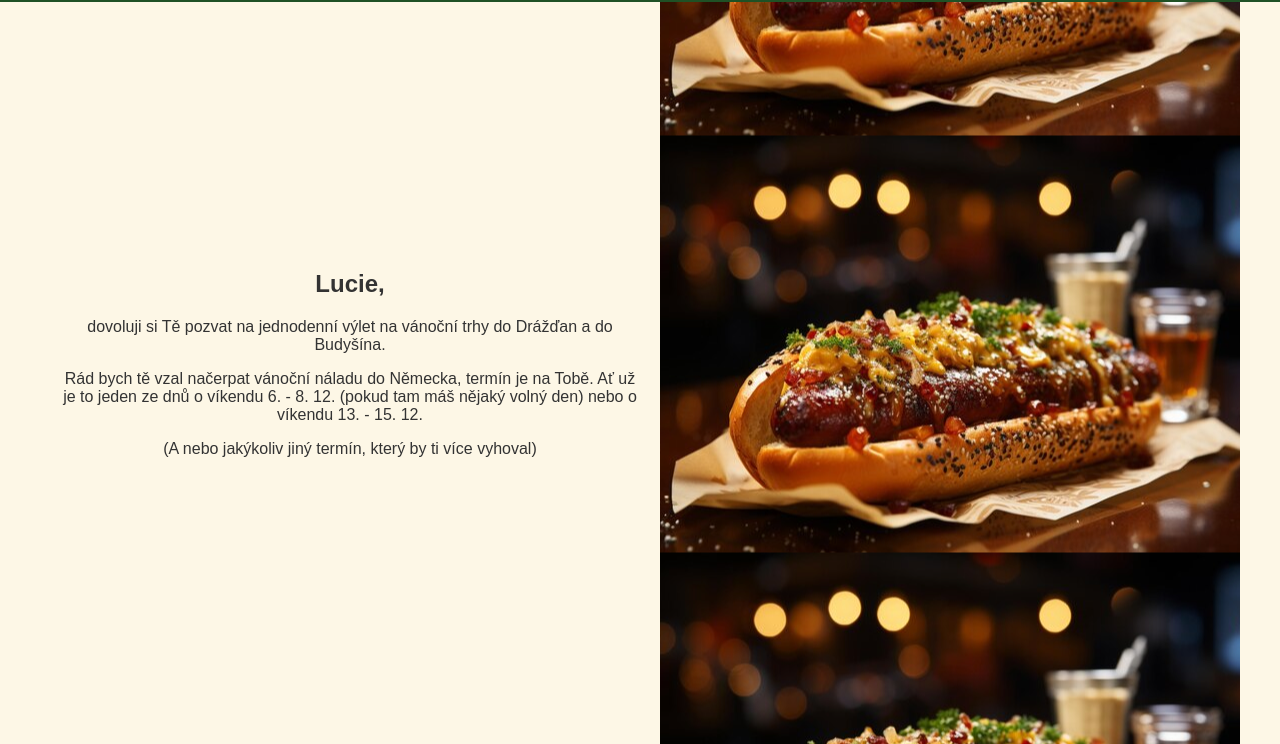
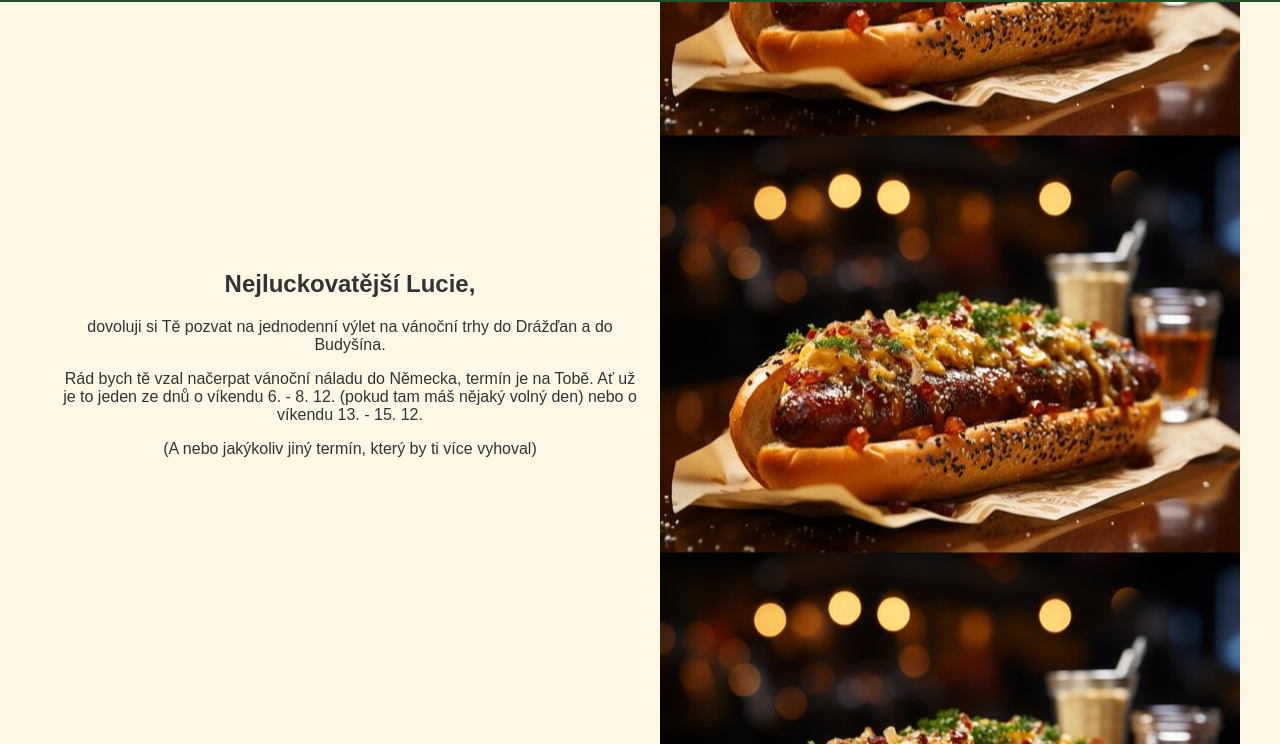
Before and after one commit to kefiiiiR/vanocni_lucie, a plain HTML site: page index.html in a window 1280 px wide. Shown: the part 56-800 px from the top of the page. Drawn offline with Linux system fonts and the light colour scheme.

Commit message:
Update index.html

```diff
--- a/index.html
+++ b/index.html
@@ -25,7 +25,7 @@
             <div class="text">
 		<br>
 		<br>
-                <h2>Lucie,</h2>
+                <h2>Nejluckovatější Lucie,</h2>
                 <p>dovoluji si Tě pozvat na jednodenní výlet na vánoční trhy do Drážďan a do Budyšína.</p>
 		<p>Rád bych tě vzal načerpat vánoční náladu do Německa, termín je na Tobě. Ať už je to jeden ze dnů o víkendu 6. - 8. 12. (pokud tam máš nějaký volný den) nebo o víkendu 13. - 15. 12.</p>
 		<p>(A nebo jakýkoliv jiný termín, který by ti více vyhoval)</p>
```
